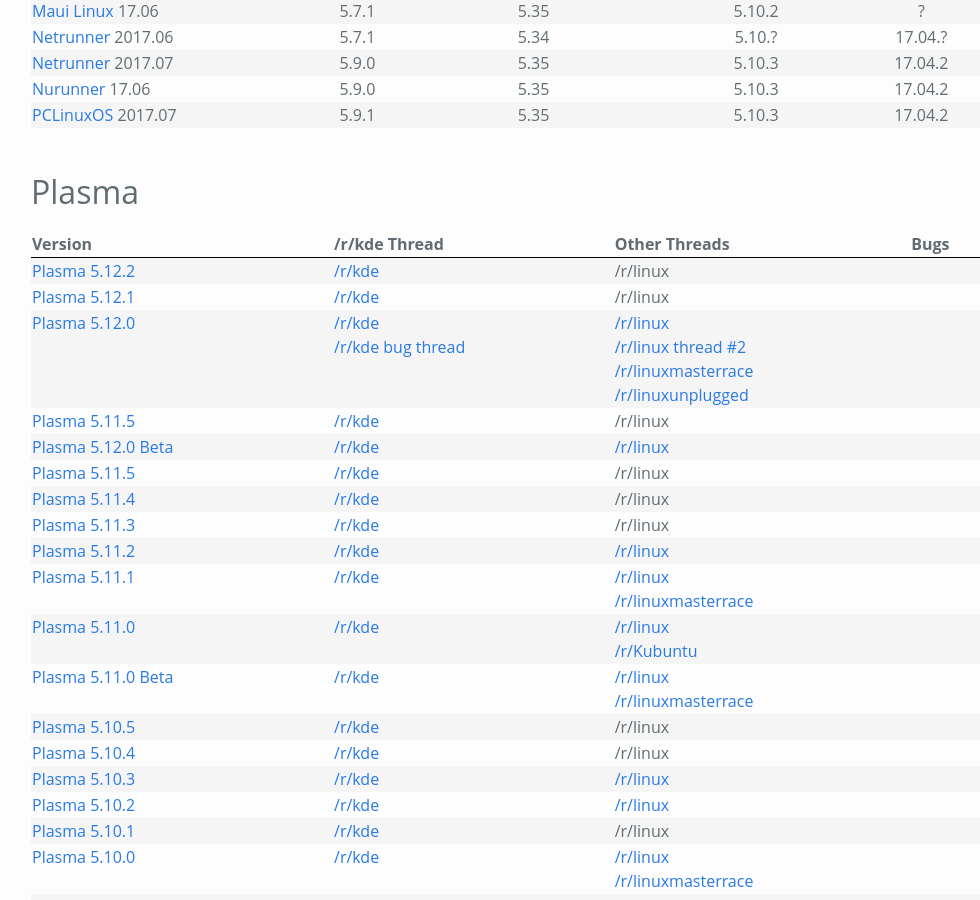
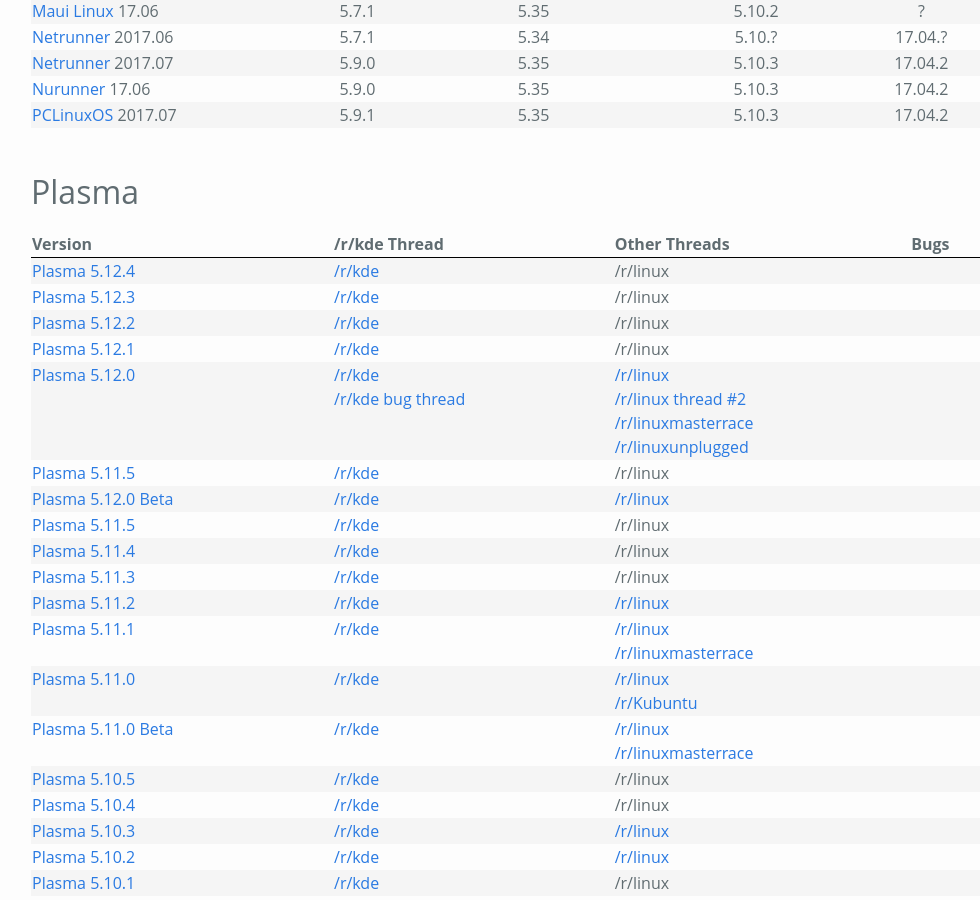
Before and after one commit to Zren/zren.github.io, a Jekyll site: the page built from kde_versions.md, in a window 1280 px wide and 900 px high, scrolled down 885 px. Shown: the whole window, without its empty margins (127-1107 px from the left). Built offline with Jekyll 4.4.1, drawn with Linux system fonts in a browser that asks for light colours.

Commit message:
5.12.3-4

```diff
--- a/kde_versions.md
+++ b/kde_versions.md
@@ -172,6 +172,24 @@
     </tr>
   </thead>
   <tbody>
+    <tr>
+      <td><a href="https://www.kde.org/announcements/plasma-5.12.4.php">Plasma 5.12.4</a></td>
+      <td><a href="https://www.reddit.com/r/kde/comments/87i9vh/kde_plasma_5124_bugfix_release_for_march/">/r/kde</a></td>
+      <td><a>/r/linux</a></td>
+      <td>
+        <ul>
+        </ul>
+      </td>
+    </tr>
+    <tr>
+      <td><a href="https://www.kde.org/announcements/plasma-5.12.3.php">Plasma 5.12.3</a></td>
+      <td><a href="https://www.reddit.com/r/kde/comments/82hxec/kde_plasma_5123_is_out/">/r/kde</a></td>
+      <td><a>/r/linux</a></td>
+      <td>
+        <ul>
+        </ul>
+      </td>
+    </tr>
     <tr>
       <td><a href="https://www.kde.org/announcements/plasma-5.12.2.php">Plasma 5.12.2</a></td>
       <td><a href="https://www.reddit.com/r/kde/comments/7z0sk7/kde_plasma_5122_bugfix_release_for_february/">/r/kde</a></td>
```
